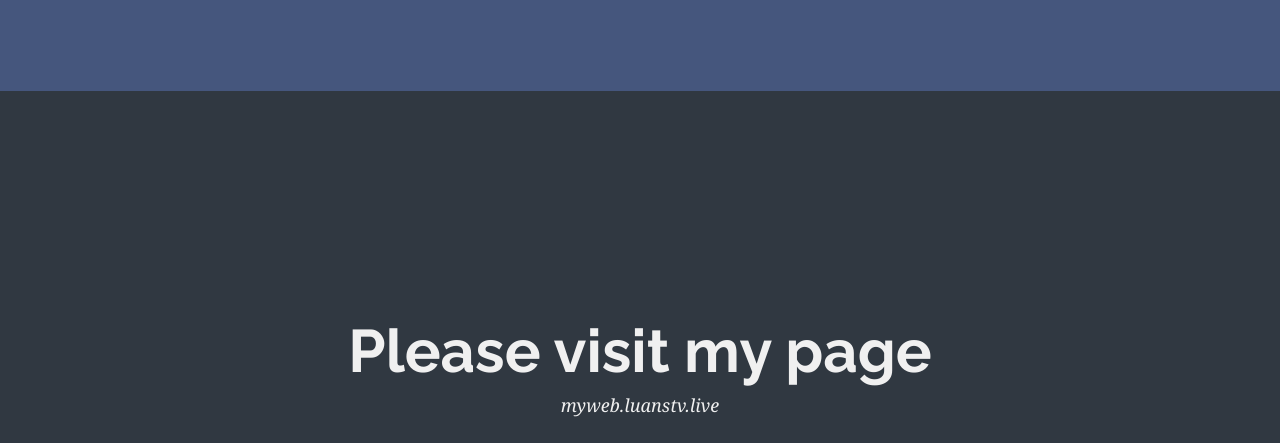
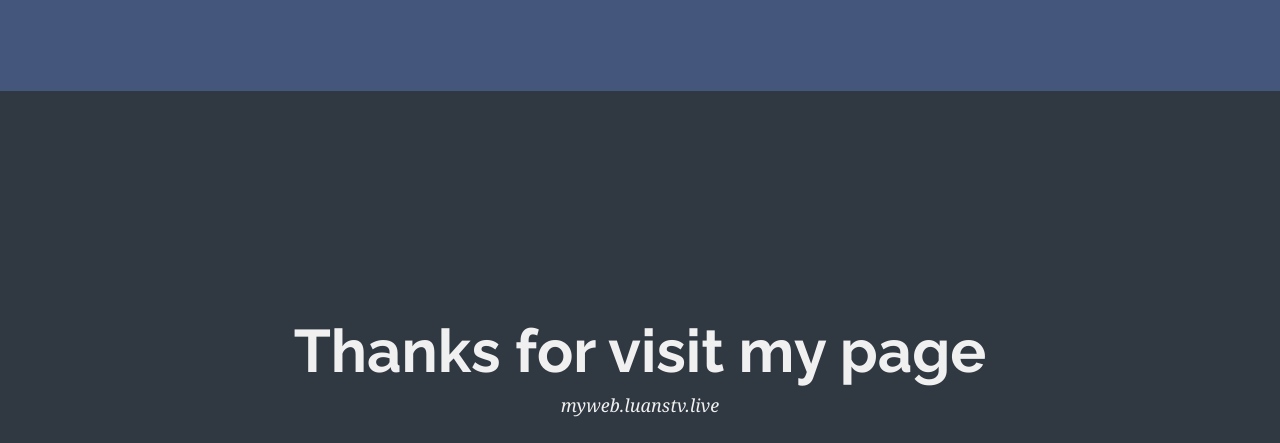
Before and after one commit to luan-03/luansweb, a plain HTML site: page index.html in a window 1280 px wide. Shown: the part 1953-2396 px from the top of the page. Drawn offline with Linux system fonts and the light colour scheme.

Commit message:
Update index.html

```diff
--- a/index.html
+++ b/index.html
@@ -72,7 +72,7 @@
 </section>
 <section id="contact" class="contact-section">
   <div class="contact-section-header">
-    <h2>Please visit my page</h2>
+    <h2>Thanks for visit my page</h2>
     <p><a href="https://myweb.luanstv.live/">myweb.luanstv.live</a></p>
   </div>
   <div class="contact-links">
```
